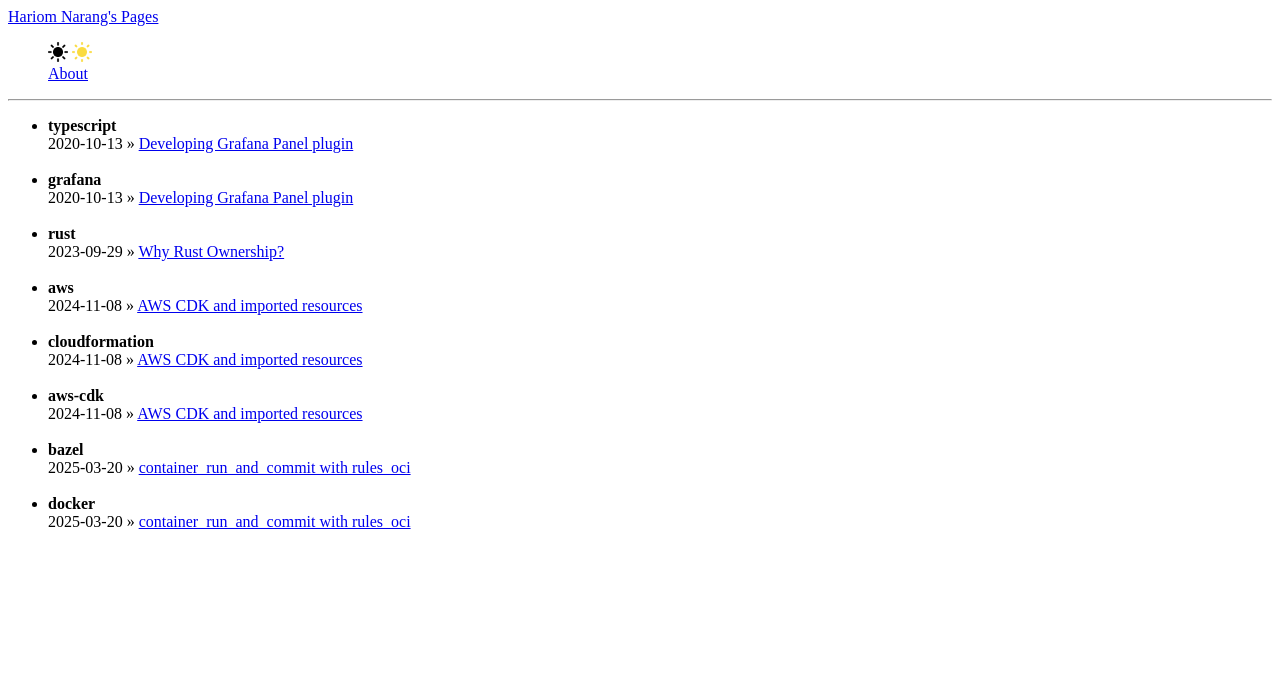
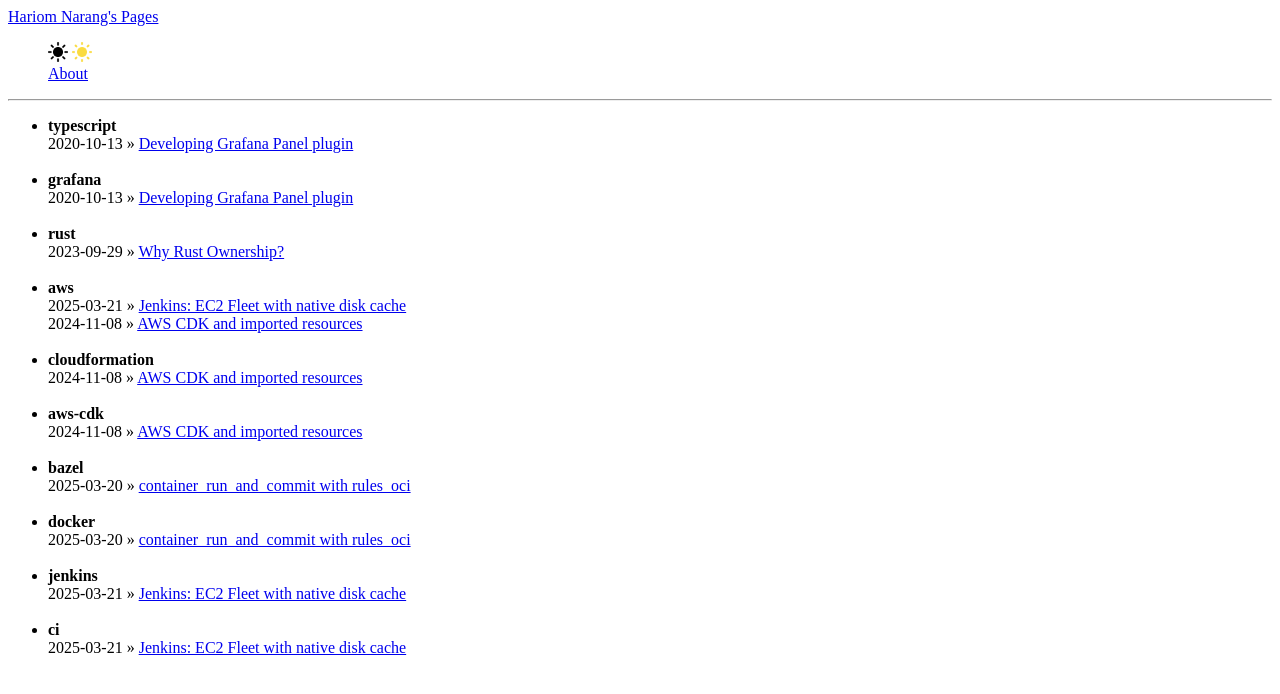
Before and after one commit to narang99/narang99.github.io, a Jekyll site: the page built from tags.html, in a window 1280 px wide. Shown: the top 694 px of the page. Built offline with Jekyll 4.4.1, drawn with Linux system fonts in a browser that asks for light colours; some of the changed lines change nothing that is shown.

Commit message:
added autoscaling caached jenkins agents

````diff
--- /dev/null
+++ b/_posts/2025-03-21-jenkins-aws-asg.md
@@ -0,0 +1,229 @@
+---
+layout: post
+title: "Jenkins: EC2 Fleet with native disk cache"
+subtitle: a cached autoscaling jenkins agent setup
+tags: [jenkins, aws, ci]
+---
+
+[EC2 Fleet](https://plugins.jenkins.io/ec2-fleet/) is an amazing Jenkins plugin which allows you to use AWS Autoscaling Groups as agents. Many mid-sized companies (which don't have many 24x7 developers working) have very fluctuating requirements for their CI systems. This makes EC2 Fleet a very cost-effective option. Consult the plugin documentation for setting it up, I'm not going to discuss that in this blog
+> **Using autoscaling groups has one problem though, you lose all your disk cache. Actions like `docker build` start taking a long time.**
+
+Many commercial CI solutions provide on-demand caches. We don't get this functionality out of the box with Jenkins
+
+
+
+# What did not work out for me
+
+- Networked File System: AWS provides EFS which is easy to setup. We wanted native FS performance though, NFS can have a reasonably big hit on FS intensive operations (`docker build` is certainly FS intensive). Some tools explicitly warn against using NFS ([Bazel](https://bazel.build) raises a warning the moment it notices its cache is residing on NFS)
+- [Multi-Attach EBS Systems](https://docs.aws.amazon.com/ebs/latest/userguide/ebs-volumes-multi.html): These require you to setup a clustered FS, which seemed like [a daunting task](https://github.com/aws-samples/clustered-storage-gfs2). Folks at [reddit](https://www.reddit.com/r/aws/comments/f41kb2/multiattach_for_provisioned_iops_io1_ebs_volumes/) also have mixed reactions to using this feature with EC2
+- Bake the cache into the AMI. Here the cache won't auto-update. You need to regularly "refresh" your AMI. ASGs also **download the AMI content on-demand from S3**, the first hit would still download the content from S3
+
+---
+
+A cache which has the properties of a normal disk has some cool properties
+- Native performance. No random dev blaming our FS instead of their tests ;)
+- Your processes don't need to care about unintended concurrent access
+    - As an example, you cannot run multiple docker daemons with the same data directory location. For this solution to work, you would need to somehow find an available directory in your shared cache and use it. You also need to make sure that the same directory is used as many times as possible, while being safe from parallel clashes
+
+# Plain old EBS volumes as Cache volumes
+
+The idea is simple. Keep a set of volumes ready for use as cache. In your ASG's user-data script, query any available EBS volume, attach dynamically to that volume at some constant directory (like `/mnt/cache/`). Your applications need to configure their "cache" locations to some directory inside `/mnt/cache` and they are good to go
+This simple trick is surprisingly reliable (thanks to AWS AMIs being really reproducible), easy to implement and very effective
+
+Before diving into the code, I assume you know how to attach an EBS volume to an EC2 instance. Check out [this](https://docs.aws.amazon.com/ebs/latest/userguide/ebs-attaching-volume.html) and [this](https://docs.aws.amazon.com/ebs/latest/userguide/ebs-using-volumes.html) blogs if you don't
+
+---
+The first step is create new volumes in AWS and give them some unique tag you can use to query them. We use `category: jenkins-agents`
+
+## Querying the volume to attach to
+Querying the first available volume (we sort the volumes by their `created` time, to maximize cache hits)
+```python
+# mount_volume.py
+import boto3
+import operator
+
+# return the volume id to attach
+def get_volume_id():
+    client = boto3.client("ec2", region_name="ap-south-1")
+    response = client.describe_volumes(
+            Filters=[
+                {
+                    "Name": "status",
+                    "Values": ["available"]
+                },
+                {
+                    "Name": "tag:category",
+                    "Values": ["jenkins-agents"]
+                }
+            ]
+    )
+    # we sort using created time, so as to access volumes in an ordered way.
+    # This makes it easy to hit the cache
+    volumes = sorted(response['Volumes'], key=operator.itemgetter('CreateTime'))
+    if len(volumes) == 0:
+        print("no volume found")
+        # just signal that we failed
+        # the main script simply does not mount anything
+        return None
+
+    return volumes[0]['VolumeId']
+```
+> Note that you could also randomly return one of the first `k` (say 3) volumes. cache volumes can fill up and you would need to add routine cleanup, randomizing might help decrease this pruning. We also do not explicitly handle race between multiple instances here, the randomization decreases the chances of the race (if two instances still end up trying to attach the same volume, one of them would fail and would launch without a cache volume. At our scale we didn't face this problem, you might want to solve this by taking a simple lock somewhere maybe)
+
+## Attaching the volume
+
+```python
+# mount_volume.py
+import boto3
+
+# the disk device we mount to. pick any random available device in your AMI
+DEVICE_NAME = "/dev/sdh"
+
+
+def attach_volume(volume_id):
+    # current instance id
+
+    iid = get_instance_id()
+    print("will attach volume", volume_id, "to", iid, "at", device)
+    client = boto3.client("ec2", region_name="ap-south-1")
+    response = client.attach_volume(
+        Device=DEVICE_NAME,
+        InstanceId=iid,
+        VolumeId=volume_id,
+    )
+
+def get_instance_id():
+    resp = requests.get("http://169.254.169.254/latest/meta-data/instance-id")
+    resp.raise_for_status()
+    return resp.content.decode("utf-8")
+```
+
+**You would also need to wait for the volume to attach after this action.**
+This is the basic script. You might want to add some error handling here (it does work well enough though)
+```python
+# mount_volume.py
+def wait_for_attach(volume_id):
+    print("waiting for attach", volume_id)
+    state = 'attaching'
+    while state != 'attached':
+        state = get_volume_state(volume_id)
+    print("attach done", volume_id)
+
+
+def get_volume_state(volume_id):
+    client = boto3.client("ec2", region_name="ap-south-1")
+    response = client.describe_volumes(
+            Filters=[
+                {
+                    "Name": "volume-id",
+                    "Values": [volume_id],
+                }
+            ]
+    )
+    attachments = response['Volumes'][0]['Attachments']
+    if len(attachments) == 0:
+        return "attaching"
+    return attachments[0]['State']
+```
+Lets mount the volume now. We will automate what is described in [this blog post](https://docs.aws.amazon.com/ebs/latest/userguide/ebs-using-volumes.html)
+
+
+## Finding the device name to mount
+
+This is not very trivial, it required me to try some things out in the beginning.
+The basic mount command is very simple, you just run `mount "<device-name>" /mnt/cache` and it should just work. The problem here is that `/dev/sdh` did not work for device name for me. You need to use the NVMe variant in AWS (AWS suggests running `lsblk` to find the NVMe name that you would mount, its of the form `/dev/nvme<digit>`).
+You can try using an available `/dev/nvme<digit>` the first time you attach a volume above, but that was not working when I tried it out (I had to resort to using `/dev/sd` variant). I'm not sure what the reason is.
+
+Anyways, back to the implementation, we simply need to find the device the volume mounted on. Run this command
+```bash
+lsblk --json -o NAME,MOUNTPOINT,SERIAL
+```
+
+This gives an output like this
+```json
+{
+   "blockdevices": [
+      {"name":"nvme0n1", "mountpoint":null, "serial":"vol03ab0252469a225f2",
+         "children": [
+            {"name":"nvme0n1p1", "mountpoint":"/", "serial":null},
+            {"name":"nvme0n1p14", "mountpoint":null, "serial":null},
+            {"name":"nvme0n1p15", "mountpoint":"/boot/efi", "serial":null}
+         ]
+      },
+   ]
+}
+```
+
+We use the JSON output to make it easily parse-able from code. Note the attribute `blockdevices[0][serial]`, that looks a lot like a Volume ID.
+It actually is, simply remove the hyphen
+This basically gives us the disk we need to mount on. Lets get to the code
+```python
+# mount_volume.py
+def get_mounted_device_name(volume_id):
+    import subprocess
+    import json
+    # run the command described above
+    process = subprocess.run(
+        "/usr/bin/lsblk --json -o NAME,MOUNTPOINT,SERIAL".split(),
+        capture_output=True, text=True
+    )
+    blockdevices = json.loads(process.stdout)
+    # vids in SERIAL do not have `-`, they just take it out
+    normalized_vid = volume_id.replace("-", "")
+    for device in blockdevices['blockdevices']:
+        print(normalized_vid, device)
+        if device['serial'] == normalized_vid:
+            return f'/dev/{device["name"]}'
+    print("could not find device")
+```
+
+## Mounting
+Finally here! The volume has attached to a device. You need to now `mount` it to `/mnt/cache` and instantiate an FS if its the first time its mounted
+
+
+```bash
+# mount_volume.sh
+set -e
+set +x
+
+device_name="$1"
+
+if [ "$(file -b -s $device_name)" == "data" ]; then
+    # no FS already attached, attach it to the device
+    echo "attached filesystem to $device_name"
+    mkfs -t ext4 "$device_name"
+fi
+mkdir -p /mnt/cache || true
+echo "mounting device to /mnt/cache"
+mount "$device_name" /mnt/cache
+```
+We simply call this bash script from our python script with the device name extracted before
+
+```python
+# mount_volume.py
+def mount_volume(volume_id, device):
+    cmd = f"/bin/bash /home/ubuntu/mount_volume.sh {device}"
+    print("running", cmd)
+    process = subprocess.run(
+        cmd.split(), capture_output=True, text=True
+    )
+    print(process.stdout, getattr(process, 'stderr', "no stderr"))
+    if process.returncode != 0:
+        raise Exception("failed in mounting", volume_id, "at device", device)
+    print("mounted volume_id", volume_id, "at device", device)
+```
+
+
+
+# Wrapping up
+
+And thats it folks, we have attached the volume dynamically to an autoscaling agent on startup.
+You would need to add basic cleanup (if disk > 80% used, wipe it out) and some basic graceful degradation (in case of mount failure, simply create an empty directory `/mnt/cache`, this simply results in all cache misses, but the user jobs work as usual)
+
+The implications are amazing. You can use any location inside `/mnt/cache` as a normal file system.
+
+All pre-configured infra software also assumes this cache exists.
+Examples:
+- Its trivial to change the location of your docker daemon's data root in your user data (hint: set `data-root` property inside `/etc/docker/daemon.json` in your startup script)
+- Set repository cache location in `~/.bazelrc`
+- Any of your builds also assume the location exists, in case you want to use it for other work.
--- a/_sass/_dark_vars.scss
+++ b/_sass/_dark_vars.scss
@@ -1,10 +1,12 @@
 $accent: #60C17D;
-$inline-code-block-bg: #2f343c;
+$inline-code-block-bg: hsl(210, 1%, 20%);
+
 
 // Colors
 $body-bg: #23272d;
 $text-color: #b4bdcc;
-$title-color: #cccccc;
+$strong-color: white;
+$title-color: white;
 $border-light: rgba(0, 0, 0, 0.1);
 $border-dark: rgba(255, 255, 255, 0.3);
 $border-medium: rgba(50, 50, 50, 0.3);
--- a/_sass/_light_vars.scss
+++ b/_sass/_light_vars.scss
@@ -4,6 +4,7 @@
 // Colors
 $body-bg: #FFFFDD;
 $text-color: #272727;
+$strong-color: $text-color;
 $title-color: #272727;
 $border-light: rgba(0, 0, 0, 0.1);
 $border-dark: rgba(255, 255, 255, 0.3);
--- a/_sass/_styles.scss
+++ b/_sass/_styles.scss
@@ -8,6 +8,7 @@
     @at-root {
         :root {
             --accent: #{light.$accent};
+            --strong-color: #{light.$strong-color};
             --inline-code-block-bg: #{light.$inline-code-block-bg};
             --body-bg: #{light.$body-bg};
             --text-color: #{light.$text-color};
@@ -38,6 +39,7 @@
 
         body.dark-theme {
             --accent: #{dark.$accent};
+            --strong-color: #{dark.$strong-color};
             --inline-code-block-bg: #{dark.$inline-code-block-bg};
             --body-bg: #{dark.$body-bg};
             --text-color: #{dark.$text-color};
@@ -98,6 +100,10 @@
 }
 a:hover {
     text-decoration: underline;
+}
+
+strong {
+    color: var(--strong-color);
 }
 
 .email {
````
